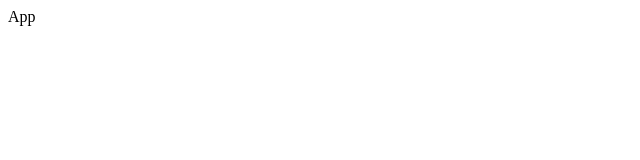
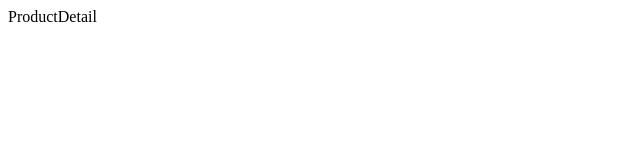
Before and after one commit to mongchongi/hnm-clone, a React (Vite) app: page /product/1 in a window 1280 px wide. Shown: the top 160 px of the page, without its empty margins (0-640 px from the left). Built offline with nearby package versions, Linux system fonts and the light colour scheme.

Commit message:
페이지 추가

```diff
--- a/src/App.jsx
+++ b/src/App.jsx
@@ -1,7 +1,19 @@
+import { Route, Routes } from 'react-router-dom';
 import './App.css';
+import ProductAll from './pages/ProductAll';
+import ProductDetail from './pages/ProductDetail';
+import SignIn from './pages/SignIn';
 
 const App = () => {
-  return <div>App</div>;
+  return (
+    <div>
+      <Routes>
+        <Route path='/' element={<ProductAll />} />
+        <Route path='/product/:id' element={<ProductDetail />} />
+        <Route path='/sign-in' element={<SignIn />} />
+      </Routes>
+    </div>
+  );
 };
 
 export default App;
--- /dev/null
+++ b/src/pages/ProductAll.jsx
@@ -0,0 +1,5 @@
+const ProductAll = () => {
+  return <div>ProductAll</div>;
+};
+
+export default ProductAll;
--- /dev/null
+++ b/src/pages/ProductDetail.jsx
@@ -0,0 +1,5 @@
+const ProductDetail = () => {
+  return <div>ProductDetail</div>;
+};
+
+export default ProductDetail;
--- /dev/null
+++ b/src/pages/SignIn.jsx
@@ -0,0 +1,5 @@
+const SignIn = () => {
+  return <div>SignIn</div>;
+};
+
+export default SignIn;
```
